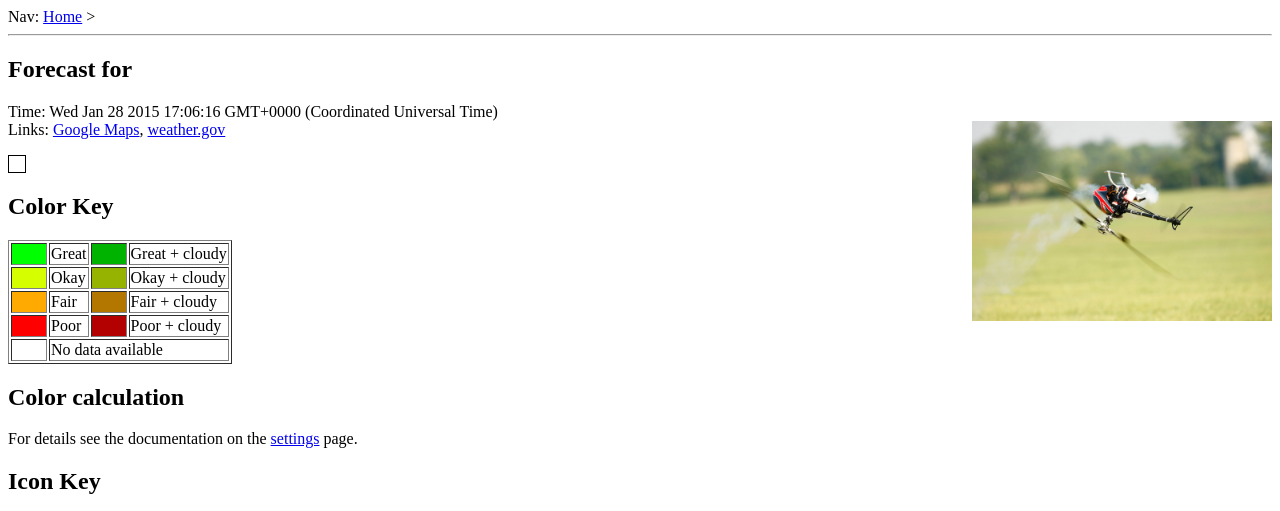
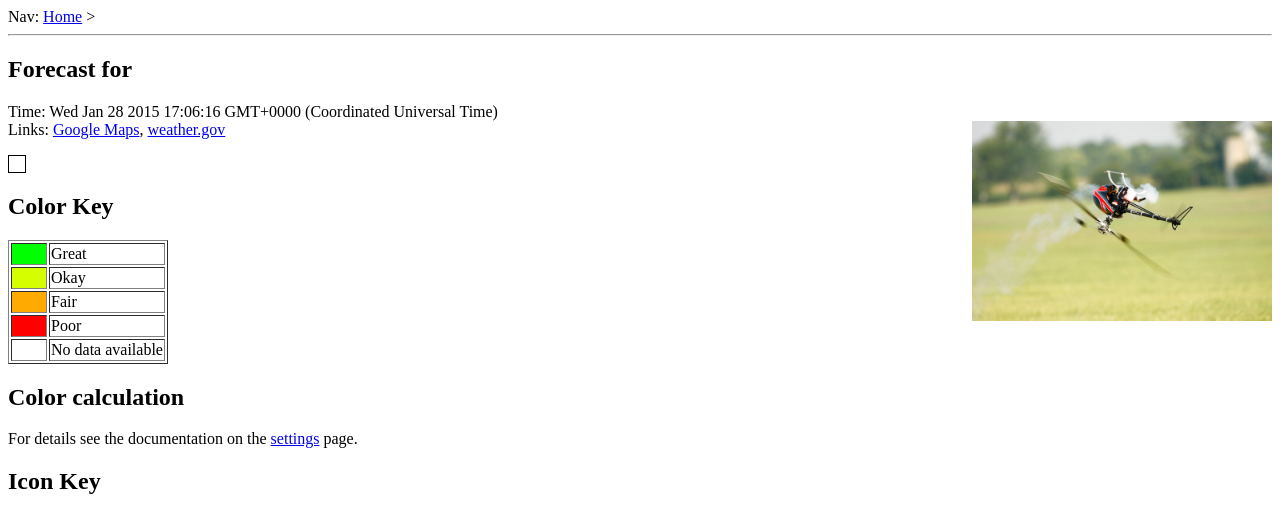
Before and after one commit to matthewcornell/peepweather, a Flask app: template app/templates/forecast.html in a window 1280 px wide. Shown: the top 511 px of the page. Run offline with Flask 2, Linux system fonts and the light colour scheme; the template is opened without the code that fills it, so the values that code supplies are empty.

Commit message:
removed darker styles for cloudiness

```diff
--- a/app/templates/color-key.html
+++ b/app/templates/color-key.html
@@ -5,26 +5,18 @@
     <tr>
         <td style="min-width:2em;" class='Great'>&nbsp;</td>
         <td>Great</td>
-        <td style="min-width:2em;" class='Great_cloudy'>&nbsp;</td>
-        <td>Great + cloudy</td>
     </tr>
     <tr>
         <td class='Okay'>&nbsp;</td>
         <td>Okay</td>
-        <td style="min-width:2em;" class='Okay_cloudy'>&nbsp;</td>
-        <td>Okay + cloudy</td>
     </tr>
     <tr>
         <td class='Fair'>&nbsp;</td>
         <td>Fair</td>
-        <td style="min-width:2em;" class='Fair_cloudy'>&nbsp;</td>
-        <td>Fair + cloudy</td>
     </tr>
     <tr>
         <td class='Poor'>&nbsp;</td>
         <td>Poor</td>
-        <td style="min-width:2em;" class='Poor_cloudy'>&nbsp;</td>
-        <td>Poor + cloudy</td>
     </tr>
     <tr>
         <td class='Missing'>&nbsp;</td>
--- a/forecast/Hour.py
+++ b/forecast/Hour.py
@@ -87,8 +87,8 @@
                                  'Okay': 'Okay_cloudy',
                                  'Great': 'Great_cloudy'}
         cssClass = hourDesirabilityToClass[self.desirability()]
-        if self.cloudinessDesirability() == Hour.P_DES_LOW:
-            cssClass = cssClassToCloudyClass[cssClass]
+        # if self.cloudinessDesirability() == Hour.P_DES_LOW:
+        #     cssClass = cssClassToCloudyClass[cssClass]
         return cssClass
 
 
```
Also changed, not shown: README.md.
